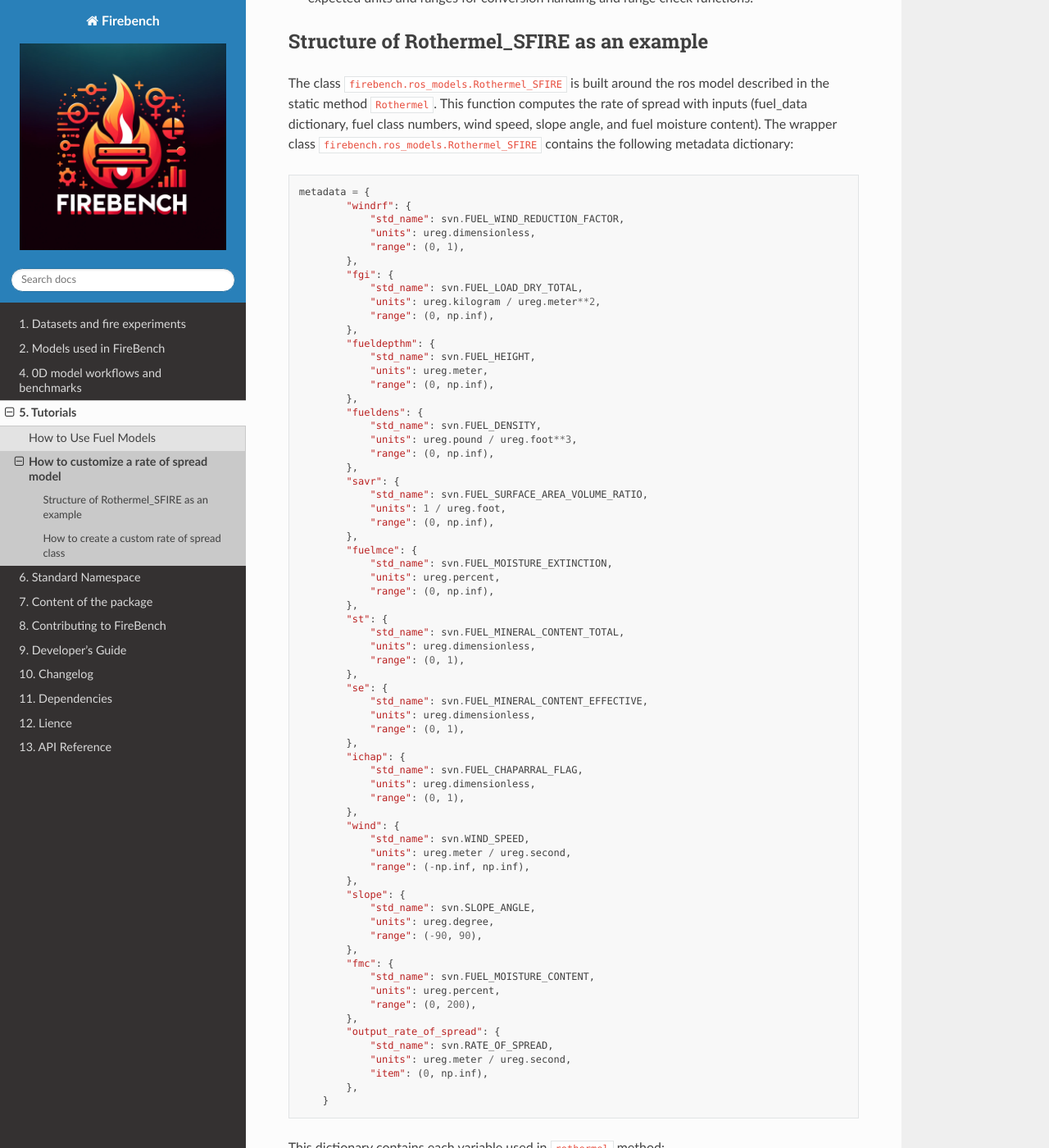
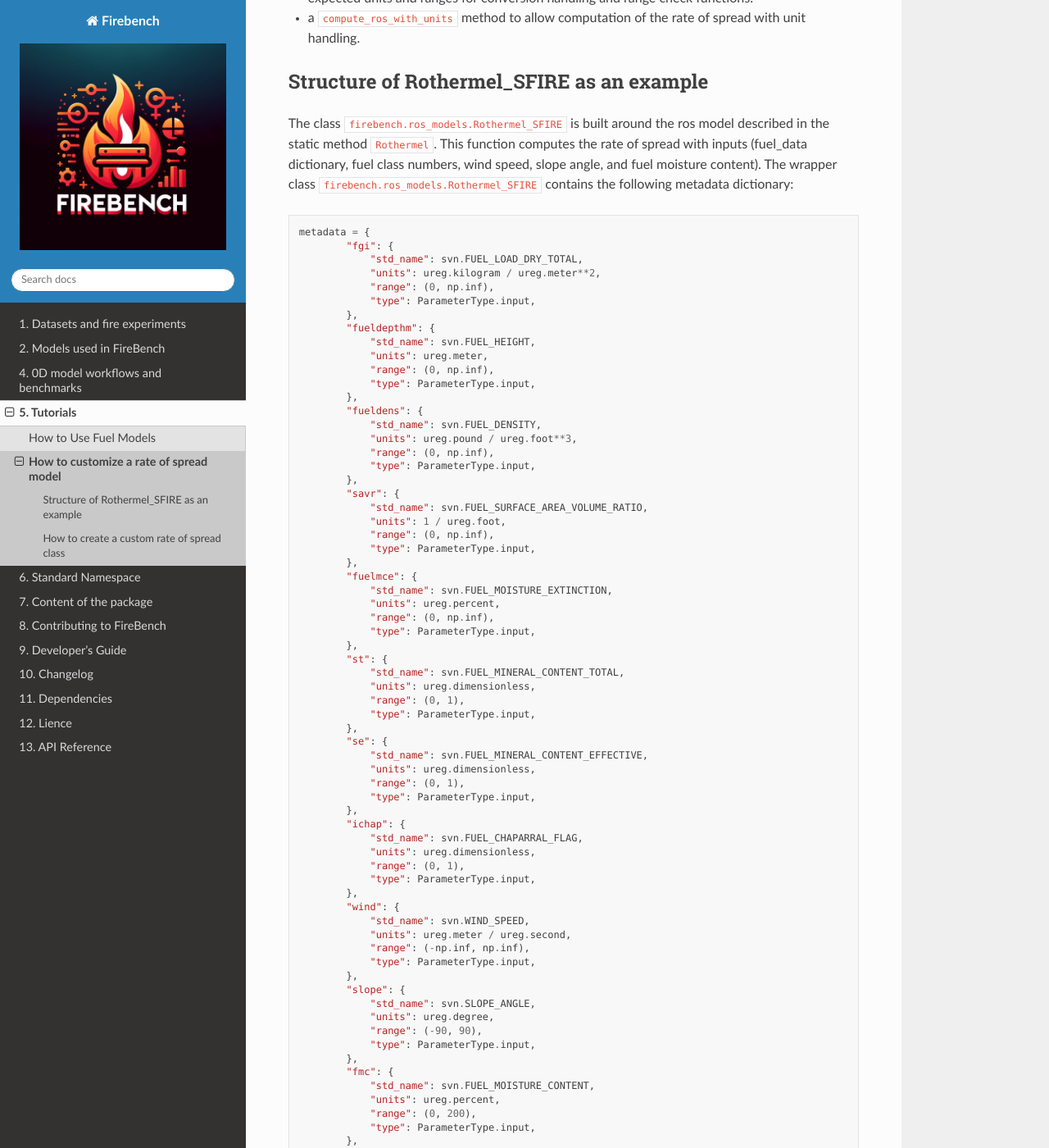
Before and after one commit to wirc-sjsu/firebench, a Sphinx documentation site: the page built from docs/tutorials/new_ros_model.md, in a window 1280 px wide and 1400 px high, scrolled down 393 px. Shown: the whole window at 82% size. Built offline with Sphinx 7.4.7 and the Read the Docs theme 3.1.0, drawn with Linux system fonts in a browser that asks for light colours; some of the changed text lies outside the part shown.

Commit message:
update tutorial custom rate of spread

````diff
--- a/docs/tutorials/new_ros_model.md
+++ b/docs/tutorials/new_ros_model.md
@@ -4,6 +4,7 @@
 The goal of the class is to provide a wrapper to a function that computes the rate of spread. To be compatible with other parts of the library, the wrapper contains:
 - a `compute_ros` static method that takes a dictionary as input and returns the rate of spread as a float. This provides a common interface to all the rate of spread models.
 - a metadata dictionary containing information about the model’s inputs and outputs. This links the ros model internal variable names and the [Standard Variable Namespace](../namespace.md). It also provides expected units and ranges for conversion handling and range check functions.
+- a `compute_ros_with_units` method to allow computation of the rate of spread with unit handling.
 
 ## Structure of Rothermel_SFIRE as an example
 
@@ -13,70 +14,77 @@
 
 ```python
 metadata = {
-        "windrf": {
-            "std_name": svn.FUEL_WIND_REDUCTION_FACTOR,
-            "units": ureg.dimensionless,
-            "range": (0, 1),
-        },
         "fgi": {
             "std_name": svn.FUEL_LOAD_DRY_TOTAL,
             "units": ureg.kilogram / ureg.meter**2,
             "range": (0, np.inf),
+            "type": ParameterType.input,
         },
         "fueldepthm": {
             "std_name": svn.FUEL_HEIGHT,
             "units": ureg.meter,
             "range": (0, np.inf),
+            "type": ParameterType.input,
         },
         "fueldens": {
             "std_name": svn.FUEL_DENSITY,
             "units": ureg.pound / ureg.foot**3,
             "range": (0, np.inf),
+            "type": ParameterType.input,
         },
         "savr": {
             "std_name": svn.FUEL_SURFACE_AREA_VOLUME_RATIO,
             "units": 1 / ureg.foot,
             "range": (0, np.inf),
+            "type": ParameterType.input,
         },
         "fuelmce": {
             "std_name": svn.FUEL_MOISTURE_EXTINCTION,
             "units": ureg.percent,
             "range": (0, np.inf),
+            "type": ParameterType.input,
         },
         "st": {
             "std_name": svn.FUEL_MINERAL_CONTENT_TOTAL,
             "units": ureg.dimensionless,
             "range": (0, 1),
+            "type": ParameterType.input,
         },
         "se": {
             "std_name": svn.FUEL_MINERAL_CONTENT_EFFECTIVE,
             "units": ureg.dimensionless,
             "range": (0, 1),
+            "type": ParameterType.input,
         },
         "ichap": {
             "std_name": svn.FUEL_CHAPARRAL_FLAG,
             "units": ureg.dimensionless,
             "range": (0, 1),
+            "type": ParameterType.input,
         },
         "wind": {
             "std_name": svn.WIND_SPEED,
             "units": ureg.meter / ureg.second,
             "range": (-np.inf, np.inf),
+            "type": ParameterType.input,
         },
         "slope": {
             "std_name": svn.SLOPE_ANGLE,
             "units": ureg.degree,
             "range": (-90, 90),
+            "type": ParameterType.input,
         },
         "fmc": {
             "std_name": svn.FUEL_MOISTURE_CONTENT,
             "units": ureg.percent,
             "range": (0, 200),
+            "type": ParameterType.input,
         },
-        "output_rate_of_spread": {
+        "rate_of_spread": {
             "std_name": svn.RATE_OF_SPREAD,
             "units": ureg.meter / ureg.second,
-            "item": (0, np.inf),
+            "range": (0, np.inf),
+            "type": ParameterType.output,
         },
     }
 ```
@@ -86,6 +94,7 @@
 - the corresponding standard name
 - the expected unit of the variable
 - the validity range
+- the type of the variable (input, optional input, output)
 
 In addition, the wrapper function `compute_ros` is dedicated to input redirection and data pre-processing.
 
@@ -93,30 +102,33 @@
 
 We have a rate of spread function as follows:
 ```python
-def custom_ros(fuel_data: dict, fuel_class: int, wind: float):
-    return 0.5 * fuel_data["fgi"][fuel_class] * wind ** 2
+def custom_ros(sigma: float, wind: float):
+    return 0.25 * sigma * wind ** 2
 ```
-This function uses two variables, `fgi` and `wind`. The variable `fgi` is contained in the `fuel_data` dictionary.
+This function uses two variables, `sigma` and `wind`.
 The metadata dictionary must contain information for each input and for the output. The wrapper function will be used to redirect inputs.
 
 The wrapper class `MyCustomROS` can be defined as:
 ```python
 class MyCustomROS(RateOfSpreadModel):
     metadata = {
-        "fgi": {
+        "sigma": {
             "std_name": svn.FUEL_LOAD_DRY_TOTAL,
             "units": ureg.kilogram / ureg.meter**2,
             "range": (0, np.inf),
+            "type": ParameterType.input,
         },
         "wind": {
             "std_name": svn.WIND_SPEED,
             "units": ureg.meter / ureg.second,
             "range": (-np.inf, np.inf),
+            "type": ParameterType.input,
         },
         "output_rate_of_spread": {
             "std_name": svn.RATE_OF_SPREAD,
             "units": ureg.meter / ureg.second,
             "range": (0, np.inf),
+            "type": ParameterType.output,
         },
     }
 
@@ -129,18 +141,25 @@
         input_dict: dict[str, list[float]],
         **opt,
     ) -> float:
-        fuel_dict_list_vars = [
-            "fgi",
-        ]
-        fuel_dict = {}
-        for var in fuel_dict_list_vars:
-            fuel_dict[var] = input_dict[Rothermel_SFIRE.metadata[var]["std_name"]]
+        # Prepare fuel properties using the base class method
+        fuel_properties = RateOfSpreadModel.prepare_fuel_properties(
+            input_dict=input_dict, metadata=MyCustomROS.metadata, fuel_cat=fuel_cat
+        )
 
-        return MyCustomROS.custom_ros(
-            fueldata=fuel_dict,
-            fuelclass=input_dict[svn.FUEL_CLASS],
-            wind=input_dict[svn.WIND_SPEED],
-            **opt,
+        # Calculate the rate of spread
+        return MyCustomROS.custom_ros(**fuel_properties)
+
+    @staticmethod
+    def compute_ros_with_units(
+        input_dict: dict[str, float | int | list[float] | list[int] | Quantity],
+        fuel_cat: int = 0,
+        **opt,
+    ) -> Quantity:
+        input_dict_no_units = extract_magnitudes(input_dict)
+
+        return ureg.Quantity(
+            MyCustomROS.compute_ros(input_dict_no_units, fuel_cat, **opt),
+            MyCustomROS.metadata["rate_of_spread"]["units"],
         )
 ```
 
````
